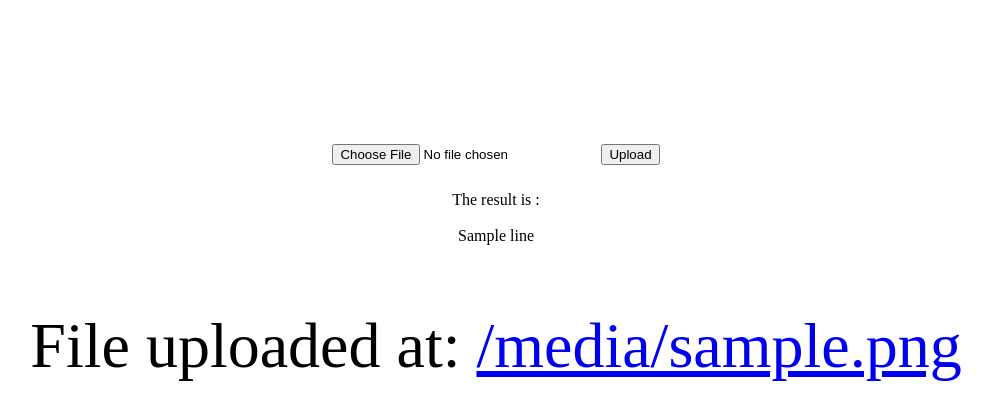
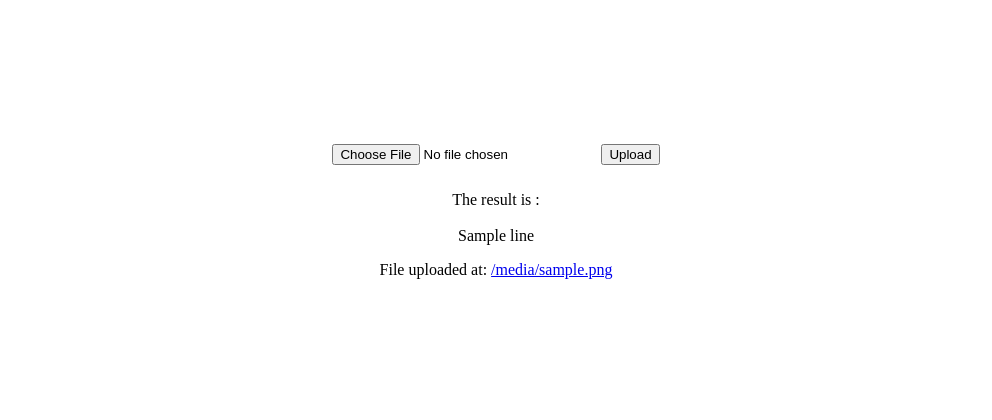
Before and after one commit to mutsuki333/learn_python, a Django app: template http/word_rec/word_rec/templates/word_rec/index.html in a window 1280 px wide. Shown: the part 292-712 px from the top of the page, without its empty margins (144-1136 px from the left). Run offline with Django 3.2, Linux system fonts and the light colour scheme; the template is opened without the code that fills it: most values are stand-ins (such as "Sample title", 1, 10 or a date in 2020).

Commit message:
some modify

```diff
--- a/http/word_rec/word_rec/templates/word_rec/index.html
+++ b/http/word_rec/word_rec/templates/word_rec/index.html
@@ -27,7 +27,7 @@
       {% endif %}
 
       {% if uploaded_file_url %}
-        <p style="font-size:5vw;">File uploaded at: <a href="{{ uploaded_file_url }}">{{ uploaded_file_url }}</a></p>
+        <p>File uploaded at: <a href="{{ uploaded_file_url }}">{{ uploaded_file_url }}</a></p>
       {% endif %}
 
     </div>
```
